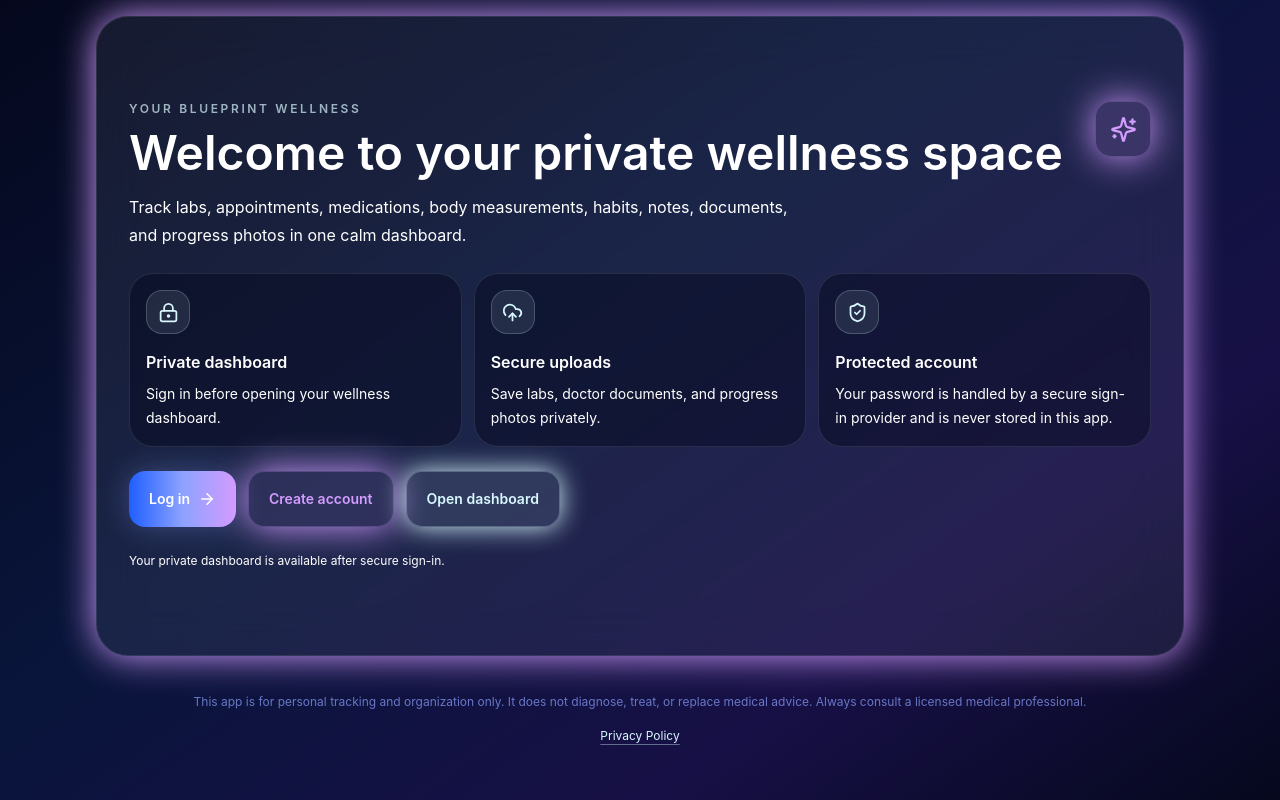
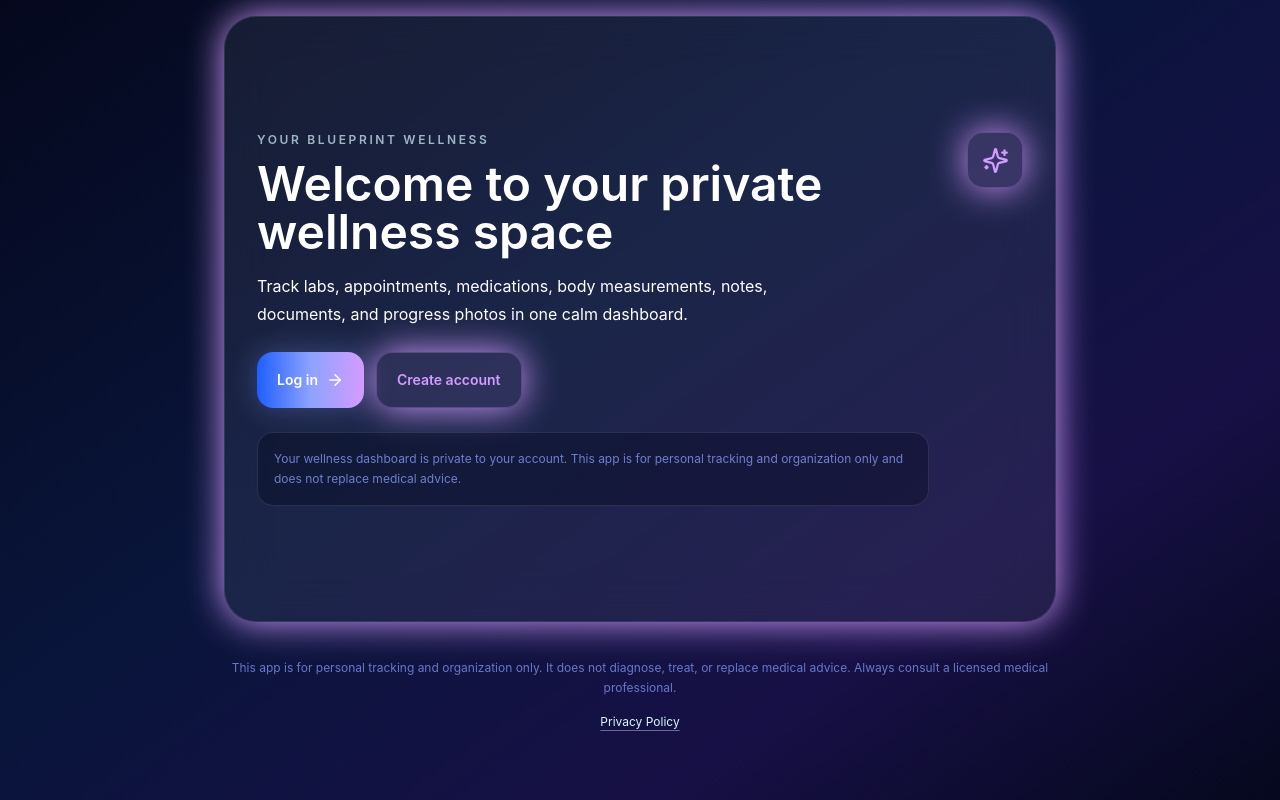
Before and after one commit to misirlou1122/YourBluePrintWellness, a React (Vite) app: page / in a window 1280 px wide. Built offline with nearby package versions, Linux system fonts and the light colour scheme; no server answers.

Commit message:
Simplify public landing page

```diff
--- a/src/components/PublicLanding.tsx
+++ b/src/components/PublicLanding.tsx
@@ -1,4 +1,4 @@
-import { ArrowRight, LockKeyhole, ShieldCheck, Sparkles, UploadCloud } from "lucide-react";
+import { ArrowRight, Sparkles } from "lucide-react";
 import { MedicalDisclaimer } from "./MedicalDisclaimer";
 
 interface PublicLandingProps {
@@ -7,38 +7,19 @@ interface PublicLandingProps {
 
 export function PublicLanding({ onNavigate }: PublicLandingProps) {
   return (
-    <main className="mx-auto grid min-h-screen w-full max-w-6xl gap-5 px-4 pb-[env(safe-area-inset-bottom)] pt-4 sm:px-6 lg:px-8">
-      <section className="grid min-h-[78vh] content-center gap-6 rounded-[2rem] border border-white/10 bg-white/[0.07] p-5 shadow-lavender backdrop-blur-xl sm:p-8">
+    <main className="mx-auto grid min-h-screen w-full max-w-4xl gap-5 px-4 pb-[env(safe-area-inset-bottom)] pt-4 sm:px-6 lg:px-8">
+      <section className="grid min-h-[72vh] content-center gap-6 rounded-[2rem] border border-white/10 bg-white/[0.07] p-5 shadow-lavender backdrop-blur-xl sm:p-8">
         <div className="flex items-start justify-between gap-4">
           <div>
             <p className="text-xs font-semibold uppercase tracking-[0.22em] text-ice/70">Your Blueprint Wellness</p>
             <h1 className="mt-3 text-4xl font-semibold leading-tight text-white sm:text-5xl">Welcome to your private wellness space</h1>
-            <p className="mt-4 max-w-2xl text-base leading-7 text-periwinkle/88">
-              Track labs, appointments, medications, body measurements, habits, notes, documents, and progress photos in one calm dashboard.
+            <p className="mt-4 max-w-xl text-base leading-7 text-periwinkle/88">
+              Track labs, appointments, medications, body measurements, notes, documents, and progress photos in one calm dashboard.
             </p>
           </div>
           <div className="hidden size-14 shrink-0 place-items-center rounded-2xl border border-lavender/25 bg-lavender/15 text-lavender shadow-lavender sm:grid">
             <Sparkles size={27} aria-hidden="true" />
           </div>
-        </div>
-
-        <div className="grid gap-3 sm:grid-cols-3">
-          {[
-            { icon: LockKeyhole, title: "Private dashboard", body: "Sign in before opening your wellness dashboard." },
-            { icon: UploadCloud, title: "Secure uploads", body: "Save labs, doctor documents, and progress photos privately." },
-            { icon: ShieldCheck, title: "Protected account", body: "Your password is handled by a secure sign-in provider and is never stored in this app." }
-          ].map((item) => {
-            const Icon = item.icon;
-            return (
-              <article key={item.title} className="rounded-[1.5rem] border border-white/10 bg-midnight/45 p-4">
-                <div className="grid size-11 place-items-center rounded-2xl border border-ice/20 bg-ice/10 text-ice">
-                  <Icon size={21} aria-hidden="true" />
-                </div>
-                <h2 className="mt-4 text-base font-semibold text-white">{item.title}</h2>
-                <p className="mt-2 text-sm leading-6 text-periwinkle/82">{item.body}</p>
-              </article>
-            );
-          })}
         </div>
 
         <div className="grid gap-3 sm:flex sm:flex-wrap">
@@ -57,17 +38,10 @@ export function PublicLanding({ onNavigate }: PublicLandingProps) {
           >
             Create account
           </button>
-          <button
-            type="button"
-            onClick={() => onNavigate("/app")}
-            className="inline-flex min-h-14 items-center justify-center rounded-2xl border border-ice/25 bg-ice/10 px-5 text-sm font-semibold text-ice shadow-ice"
-          >
-            Open dashboard
-          </button>
         </div>
 
-        <p className="text-xs leading-5 text-periwinkle/68">
-          Your private dashboard is available after secure sign-in.
+        <p className="max-w-2xl rounded-2xl border border-white/10 bg-midnight/35 p-4 text-xs leading-5 text-periwinkle/75">
+          Your wellness dashboard is private to your account. This app is for personal tracking and organization only and does not replace medical advice.
         </p>
       </section>
       <MedicalDisclaimer />
```
